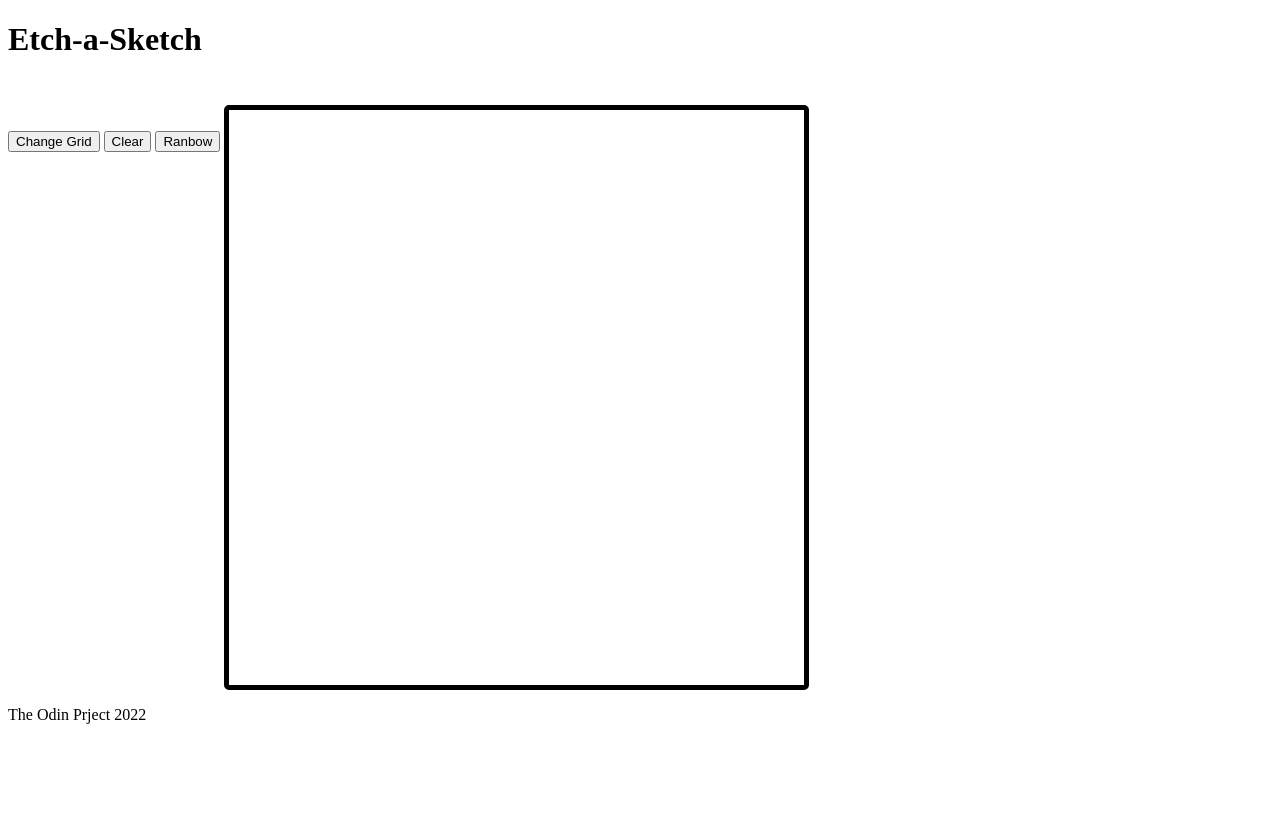
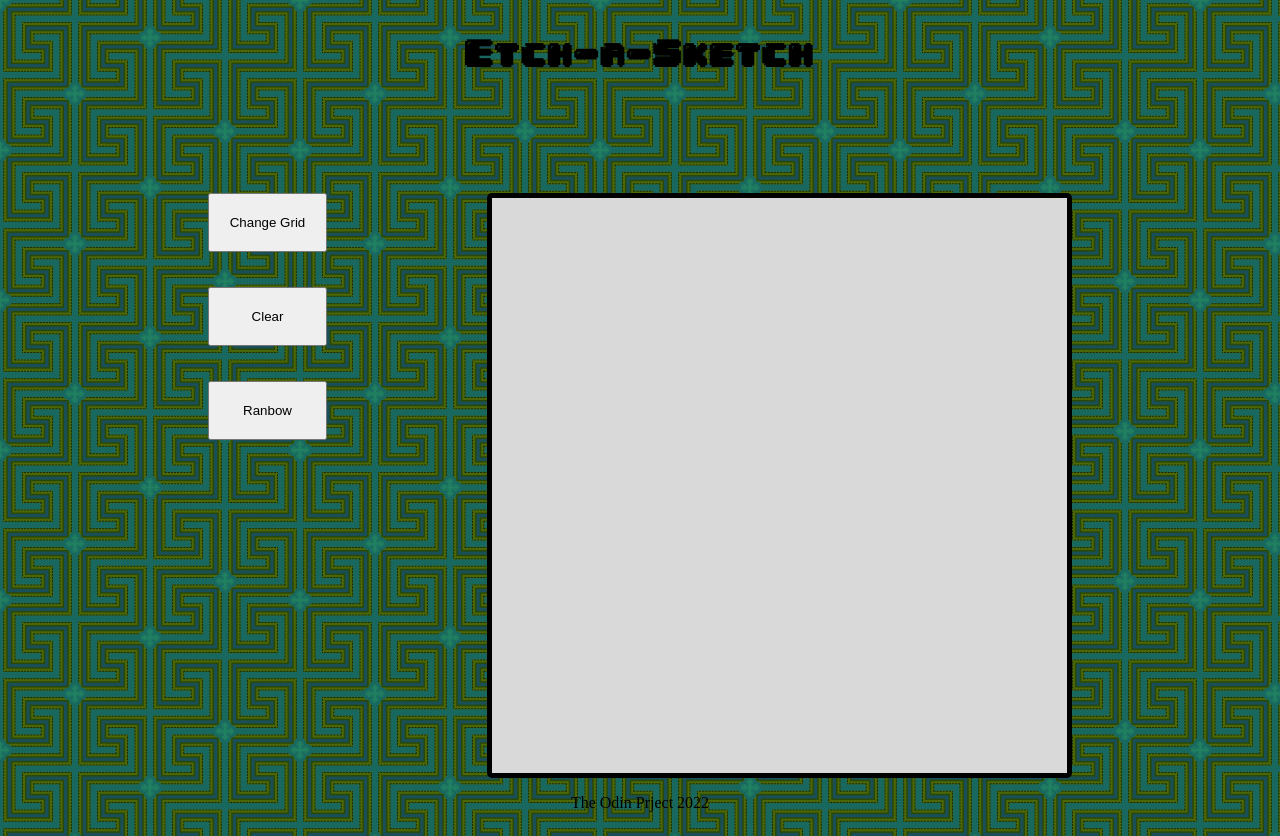
Before and after one commit to StiMarton/etch-a-sketch, a plain HTML site: page index.html in a window 1280 px wide. Before the commit the page ends 800 px from the top, so only its background shows below. Drawn offline with Linux system fonts and the light colour scheme.

Commit message:
Started on CSS

```diff
--- a/index.html
+++ b/index.html
@@ -13,9 +13,11 @@
 </header>
 <main>
 
-<button id="change-grid" onclick="window.changeGrid()">Change Grid</button>
-<button id="reset">Clear</button>
-<button id="rainbow">Ranbow</button>
+<div class="buttonContainer">
+    <button class="btn" id="change-grid" onclick="window.changeGrid()">Change Grid</button>
+    <button class="btn" id="reset">Clear</button>
+    <button class="btn" id="rainbow">Ranbow</button>
+</div>
 
 <div class="gridContainer"></div>
 
--- a/script.js
+++ b/script.js
@@ -40,7 +40,7 @@ function createGrid() {
 
 function clearGrid() {
     let arrayGrid = [...document.querySelectorAll("div")]
-    arrayGrid.forEach(div=>div.style.backgroundColor = "white");
+    arrayGrid.forEach(div=>div.style.backgroundColor = "#d9d9d9");
 }
 
 function changeGrid() {
--- a/style.css
+++ b/style.css
@@ -1,13 +1,62 @@
+@font-face {
+    font-family: '04b30';
+    src: url('fonts/04b_30__-webfont.woff2') format('woff2'),
+         url('fonts/04b_30__-webfont.woff') format('woff');
+        font-weight: normal;
+        font-style: normal;
+
+}
+
+body {
+    display: flex;
+    flex-direction: column;
+    background-color: #38614d;
+    background-image: url("img/square.jpg");
+}
+
+h1 {
+    font-family:'04b30', Calibri, Tahoma, sans-serif;
+    text-align: center;
+    padding-bottom: 100px;
+    padding-top: 10px;
+}
+
+main {
+    display: flex;
+    justify-content: center;
+    gap: 10em;
+}
+
+.buttonContainer {
+    display: flex;
+    flex-direction: column;
+    background-color: transparent;
+    gap: 35px;
+}
+
+button {
+    flex-shrink: 0;
+    padding: 20px;
+}
+
+
 .gridContainer {
-    margin-top: 25px;
-    margin-right: 40px;
     display: inline-grid;
+    background-color: #d9d9d9;
     border: 5px solid black;
     border-radius: 5px;
     height: 575px;
     width: 575px;
+    margin 0 10px;
+    flex-shrink: 0;
 }
 
 .square {
-    background-color: white;
+    background-color: #d9d9d9;
 }
+
+footer {
+    display: flex;
+    justify-content: center;
+    text-align: center;
+}
```
Also changed, not shown: fonts/04b_30__-webfont.woff (added), fonts/04b_30__-webfont.woff2 (added), img/square.jpg (added).
